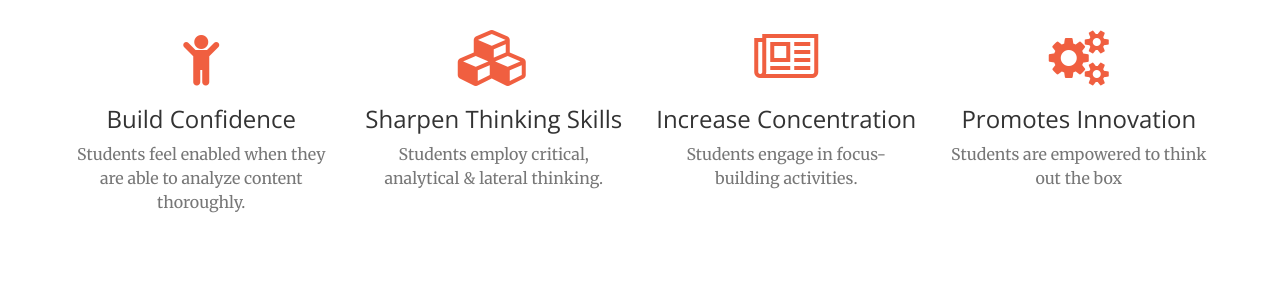
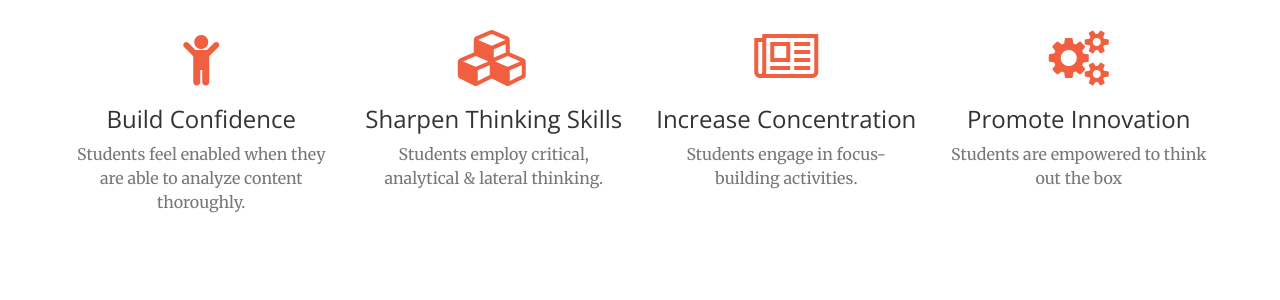
Before and after one commit to serahisaactho/thinkertots, a Jekyll site: the page built from index.html, in a window 1280 px wide and 900 px high, scrolled down 1252 px. Shown: the part 158-458 px from the top of the window. Built offline with Jekyll 4.4.1, drawn with Linux system fonts in a browser that asks for light colours.

Commit message:
fix grammar

```diff
--- a/_includes/services.html
+++ b/_includes/services.html
@@ -33,7 +33,7 @@
             <div class="col-lg-3 col-md-6 text-center">
                 <div class="service-box">
                     <i class="fa fa-4x fa-gears wow bounceIn text-primary" data-wow-delay=".3s"></i>
-                    <h3>Promotes Innovation</h3>
+                    <h3>Promote Innovation</h3>
                     <p class="text-muted">Students are empowered to think out the box</p>
                 </div>
             </div>
```
